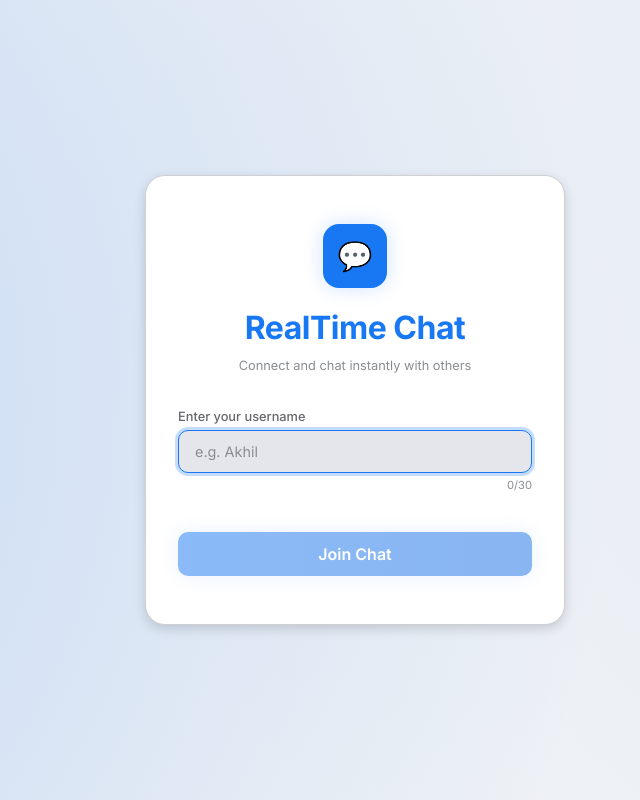
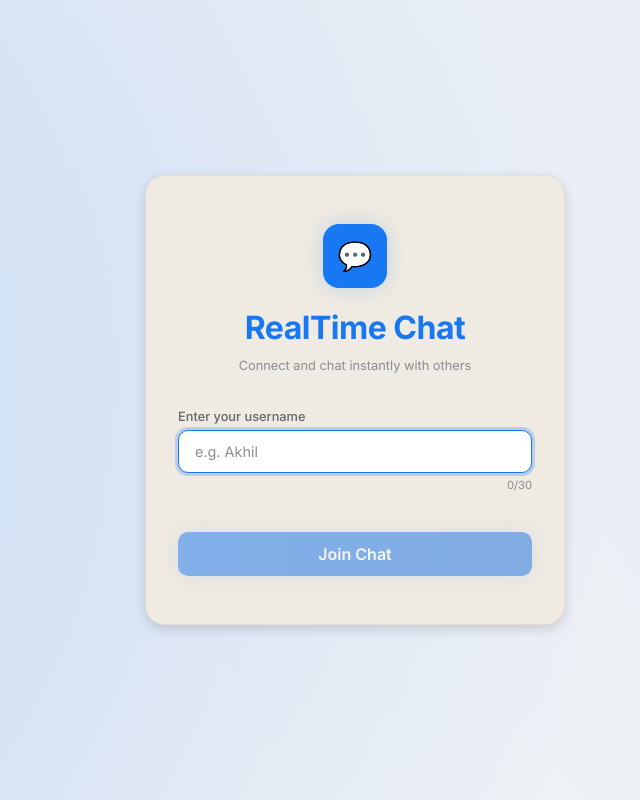
Before and after one commit to parankushamakhil/vedaz_assignment, a React (Vite) app in the folder real-time-chat/client/: page / in a window 1280 px wide. Shown: the whole page, without its empty margins (285-925 px from the left). Built offline with nearby package versions, Linux system fonts and the light colour scheme; no server answers.

Commit message:
Enhance UI with WhatsApp theme

```diff
--- a/real-time-chat/client/src/components/Chat/ChatArea.module.css
+++ b/real-time-chat/client/src/components/Chat/ChatArea.module.css
@@ -3,7 +3,9 @@
   display: flex;
   flex-direction: column;
   overflow: hidden;
-  background: var(--bg-secondary);
+  background-color: var(--bg-secondary);
+  background-image: radial-gradient(rgba(0, 0, 0, 0.05) 1px, transparent 1px);
+  background-size: 20px 20px; /* Subtle dot pattern like Telegram/WhatsApp web */
   position: relative;
 }
 
--- a/real-time-chat/client/src/components/Header/Header.module.css
+++ b/real-time-chat/client/src/components/Header/Header.module.css
@@ -4,7 +4,7 @@
   align-items: center;
   justify-content: space-between;
   padding: 0 var(--space-lg);
-  background: var(--bg-secondary);
+  background: var(--bg-primary); /* WhatsApp header color */
   border-bottom: 1px solid var(--border-primary);
   position: relative;
   z-index: 10;
@@ -83,8 +83,8 @@
   font-size: var(--font-size-sm);
   font-weight: 500;
   color: var(--text-secondary);
-  background: var(--bg-tertiary);
-  border: 1px solid var(--border-secondary);
+  background: transparent;
+  border: 1px solid var(--border-primary);
   transition: all var(--transition-fast);
 }
 
--- a/real-time-chat/client/src/components/Input/MessageInput.module.css
+++ b/real-time-chat/client/src/components/Input/MessageInput.module.css
@@ -1,6 +1,6 @@
 .inputContainer {
-  padding: var(--space-md) var(--space-lg);
-  background: var(--bg-secondary);
+  padding: var(--space-sm) var(--space-md);
+  background: var(--bg-primary); /* WhatsApp footer color */
   border-top: 1px solid var(--border-primary);
 }
 
@@ -8,16 +8,14 @@
   display: flex;
   align-items: flex-end;
   gap: var(--space-sm);
-  background: var(--bg-tertiary);
-  border: 1px solid var(--border-secondary);
-  border-radius: var(--radius-lg);
-  padding: var(--space-sm);
-  transition: border-color var(--transition-fast);
+  background: var(--bg-surface);
+  border-radius: var(--radius-xl); /* Rounded pill */
+  padding: var(--space-xs) var(--space-sm);
+  box-shadow: var(--shadow-sm); /* Subtle shadow instead of border */
 }
 
 .inputContainer:focus-within {
-  border-color: var(--accent-primary);
-  box-shadow: var(--shadow-glow);
+  /* No outline or glow in WhatsApp style */
 }
 
 .textArea {
--- a/real-time-chat/client/src/components/Sidebar/Sidebar.module.css
+++ b/real-time-chat/client/src/components/Sidebar/Sidebar.module.css
@@ -1,8 +1,8 @@
 .sidebar {
   width: var(--sidebar-width);
   height: 100%;
-  background: var(--bg-secondary);
-  border-right: 1px solid var(--border-primary);
+  background: var(--bg-tertiary);
+  border-right: 1px solid var(--border-secondary);
   display: flex;
   flex-direction: column;
   overflow: hidden;
--- a/real-time-chat/client/src/styles/globals.css
+++ b/real-time-chat/client/src/styles/globals.css
@@ -2,13 +2,13 @@
 
 /* ── Design Tokens ── */
 :root {
-  /* Colors — Light Theme (Facebook Style) */
-  --bg-primary: #f0f2f5;
-  --bg-secondary: #ffffff;
-  --bg-tertiary: #e4e6eb;
+  /* Colors — Light Theme (WhatsApp/Telegram Style) */
+  --bg-primary: #f0f2f5; /* App background / header */
+  --bg-secondary: #efeae2; /* Chat area background */
+  --bg-tertiary: #ffffff; /* Sidebar and elements */
   --bg-surface: #ffffff;
-  --bg-hover: #f2f2f2;
-  --bg-active: #e4e6eb;
+  --bg-hover: #f5f6f6;
+  --bg-active: #e9edef;
 
   /* Accent */
   --accent-primary: #1877f2;
@@ -22,21 +22,21 @@
   --text-muted: #8a8d91;
   --text-inverse: #ffffff;
 
-  /* Message Bubbles */
-  --bubble-own: #e7f3ff;
-  --bubble-own-text: #050505;
-  --bubble-other: #e4e6eb;
-  --bubble-other-text: #050505;
+  /* Message Bubbles (WhatsApp Style) */
+  --bubble-own: #dcf8c6;
+  --bubble-own-text: #111b21;
+  --bubble-other: #ffffff;
+  --bubble-other-text: #111b21;
 
   /* Status Colors */
   --status-online: #31a24c;
   --status-connecting: #f5c33b;
   --status-offline: #8a8d91;
 
-  /* Borders */
-  --border-primary: #ced0d4;
-  --border-secondary: #e4e6eb;
-  --border-accent: rgba(24, 119, 242, 0.3);
+  /* Borders (Soft contrasts instead of hard lines) */
+  --border-primary: rgba(0, 0, 0, 0.05);
+  --border-secondary: rgba(0, 0, 0, 0.02);
+  --border-accent: rgba(0, 0, 0, 0.05);
 
   /* Shadows */
   --shadow-sm: 0 1px 2px rgba(0, 0, 0, 0.1);
@@ -129,8 +129,7 @@ body {
 
 /* ── Focus Styles ── */
 :focus-visible {
-  outline: 2px solid var(--accent-primary);
-  outline-offset: 2px;
+  outline: none;
 }
 
 /* ── Selection ── */
```
